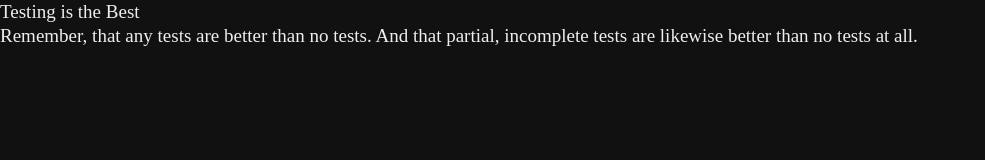
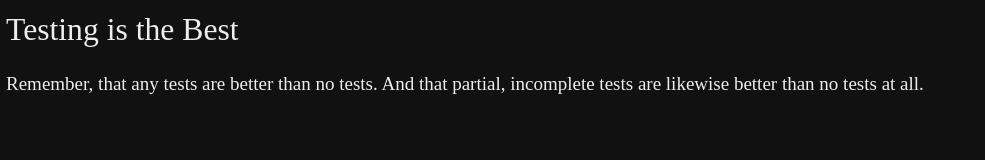
Before and after one commit to hci-2022/03-regression, a plain HTML site: page index.html in a window 1280 px wide. Shown: the whole page, without its empty margins (0-985 px from the left). Drawn offline with Linux system fonts and the light colour scheme.

Commit message:
Properly set page heading and gutters

```diff
--- a/screen.css
+++ b/screen.css
@@ -22,4 +22,11 @@ html {
   background: #111;
   font-size: 1.1875em; /* 19 / 16 = 1.1875 */
   line-height: 1.2631578947em; /* 24 / 19 = 1.2631578947 */
+  padding: 12px 6px 6px 6px; /* quarter line */
 }
+
+h1 {
+  font-size: 31.673px;
+  line-height: 36px; /* line and a half */
+  margin-bottom: 24px; /* whole line */
+}
```
Also changed, not shown: backstop_data/bitmaps_reference/hci_demo_default_BackstopJS_Demo_Home_Page_0_document_0_phone.png, backstop_data/bitmaps_reference/hci_demo_default_BackstopJS_Demo_Home_Page_0_document_1_tablet.png, backstop_data/bitmaps_reference/hci_demo_default_BackstopJS_Demo_Home_Page_0_document_2_big_tablet_landscape.png.
